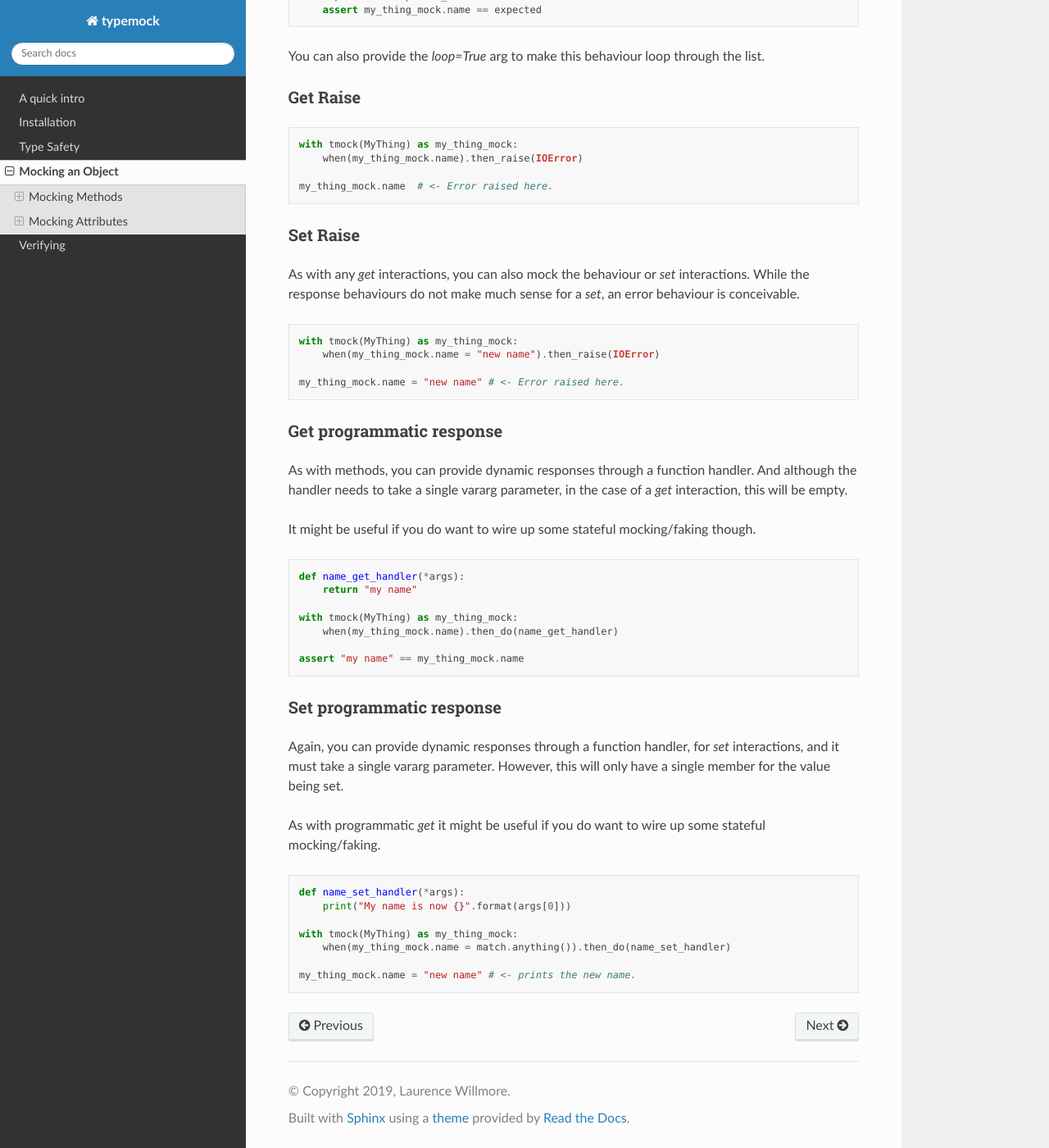
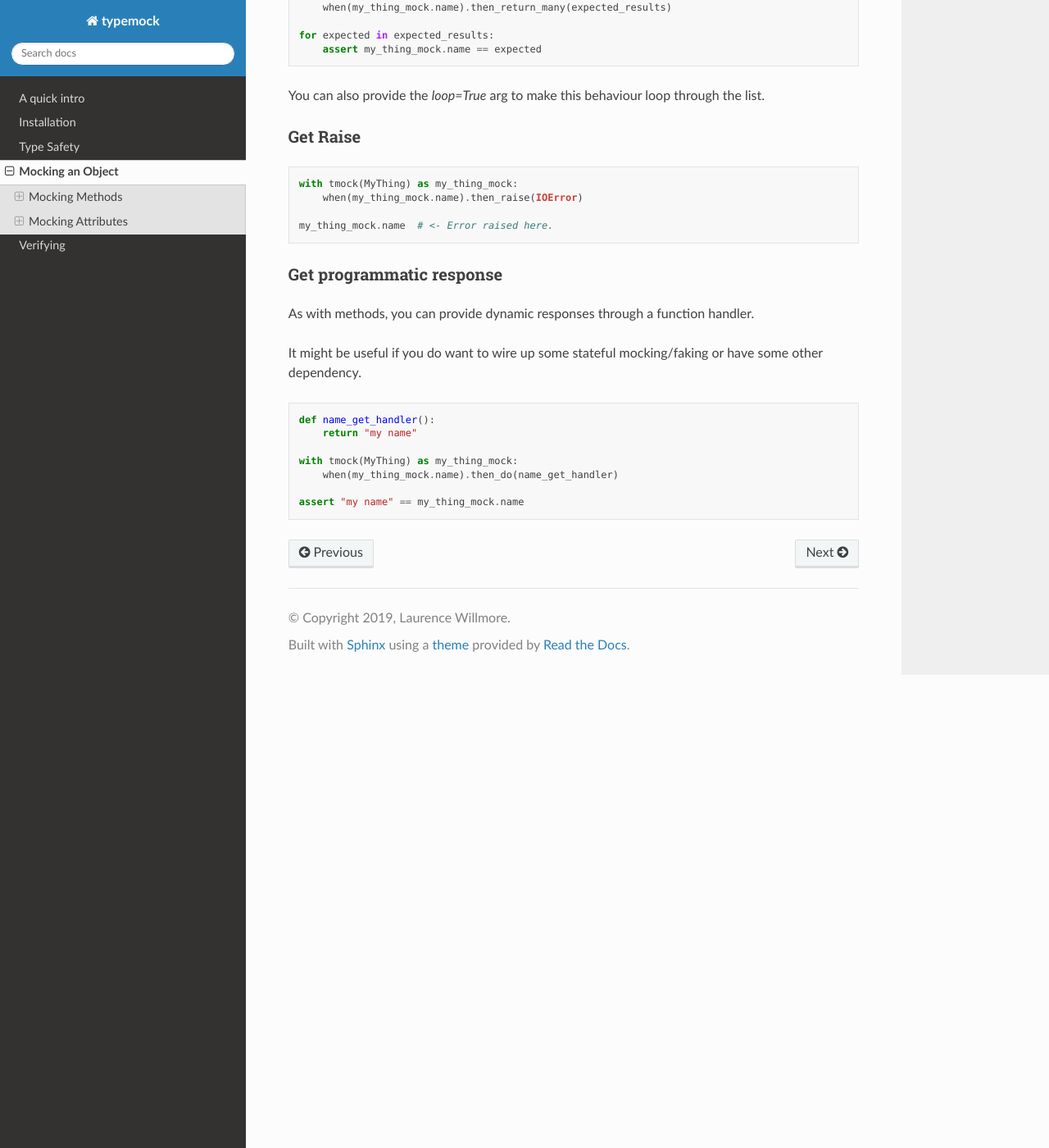
Before and after one commit to lgwillmore/typemock, a Sphinx documentation site: the page built from docs/source/mocking_objects.rst, in a window 1280 px wide and 1400 px high, scrolled down 5632 px. Shown: the whole window at 82% size. Built offline with Sphinx 7.4.7 and the Read the Docs theme 2.0.0, drawn with Linux system fonts in a browser that asks for light colours; some of the changed text lies outside the part shown.

Commit message:
Fixed do response handlers. Updated some docs

```diff
--- a/docs/source/mocking_objects.rst
+++ b/docs/source/mocking_objects.rst
@@ -113,12 +113,14 @@
 Programmatic response
 ---------------------
 
-You can provide dynamic responses through a function handler. The function has access to the call arguments through var args.
+You can provide dynamic responses through a function handler.
+
+The function should have the same signature as the method it is mocking so that mixes of positional and keyword arguments are handled in a deterministic way.
 
 .. code-block:: python
 
-    def bounce_back_handler(*args):
-        return "{}".format(args[0])
+    def bounce_back_handler(number: int) -> str:
+        return "{}".format(number)
 
     with tmock(MyThing) as my_thing_mock:
         when(my_thing_mock.convert_int_to_str(1)).then_do(bounce_back_handler)
@@ -281,50 +283,19 @@
 
     my_thing_mock.name  # <- Error raised here.
 
+Get programmatic response
+-------------------------
 
+As with methods, you can provide dynamic responses through a function handler.
 
-Set Raise
-----------
-
-As with any `get` interactions, you can also mock the behaviour or `set` interactions. While the response behaviours do not make much sense for a `set`, an error behaviour is conceivable.
+It might be useful if you do want to wire up some stateful mocking/faking or have some other dependency.
 
 .. code-block:: python
 
-    with tmock(MyThing) as my_thing_mock:
-        when(my_thing_mock.name = "new name").then_raise(IOError)
-
-    my_thing_mock.name = "new name" # <- Error raised here.
-
-Get programmatic response
--------------------------
-
-As with methods, you can provide dynamic responses through a function handler. And although the handler needs to take a single vararg parameter, in the case of a `get` interaction, this will be empty.
-
-It might be useful if you do want to wire up some stateful mocking/faking though.
-
-.. code-block:: python
-
-    def name_get_handler(*args):
+    def name_get_handler():
         return "my name"
 
     with tmock(MyThing) as my_thing_mock:
         when(my_thing_mock.name).then_do(name_get_handler)
 
     assert "my name" == my_thing_mock.name
-
-Set programmatic response
--------------------------
-
-Again, you can provide dynamic responses through a function handler, for `set` interactions, and it must take a single vararg parameter. However, this will only have a single member for the value being set.
-
-As with programmatic `get` it might be useful if you do want to wire up some stateful mocking/faking.
-
-.. code-block:: python
-
-    def name_set_handler(*args):
-        print("My name is now {}".format(args[0]))
-
-    with tmock(MyThing) as my_thing_mock:
-        when(my_thing_mock.name = match.anything()).then_do(name_set_handler)
-
-    my_thing_mock.name = "new name" # <- prints the new name.
```
Also changed, not shown: 3 other files.
